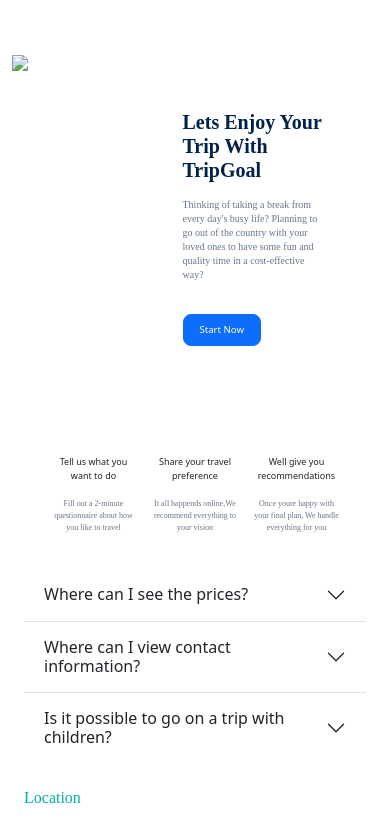
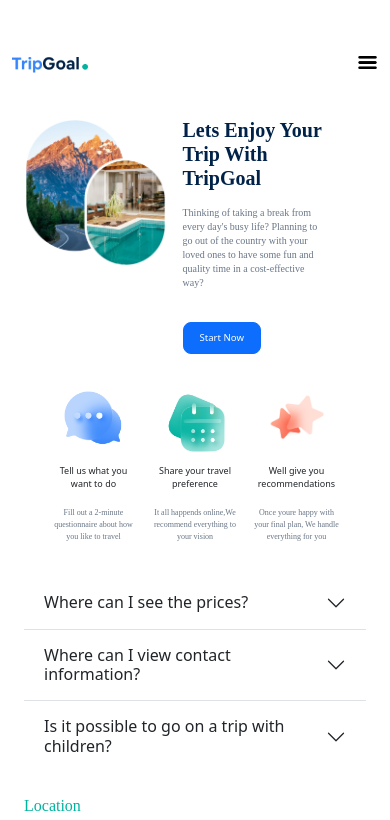
Before and after one commit to shod1/bootstrap, a plain HTML site: page index.html in a window 390 px wide. Shown: the top 820 px of the page. Drawn offline with nearby package versions, Linux system fonts and the light colour scheme.

Commit message:
Update index.html

```diff
--- a/index.html
+++ b/index.html
@@ -11,7 +11,7 @@
 <body>
     <div class="container">
       <header class="header row g-5 header-mar">
-        <div class="logo col-2"><img src="images/Logo (1).png" class="img-fluid"></div>
+        <div class="logo col-2"><img src="Logo (1).png" class="img-fluid"></div>
         <div class="col">
           <ul class="nav justify-content-center hid">
             <li class="nav-item">
@@ -34,12 +34,12 @@
         <div class="col-2 hid">
             <div class="navbtn"><button type="button" class="btn btn-primary">Register</button></div>
         </div>
-        <div class="burger col-2"><img src="images/Hamburger_icon.svg.png" alt="" class="img-fluid"></div>
+        <div class="burger col-2"><img src="Hamburger_icon.svg.png" alt="" class="img-fluid"></div>
       </header>
     <section class="sec-1">
       <div class="container">
         <div class="d-flex gap-3">
-          <div class="block-img col-5 col-md-6"><img src="images/Group 143.png" class="img-fluid" alt=""></div>
+          <div class="block-img col-5 col-md-6"><img src="Group 143.png" class="img-fluid" alt=""></div>
           <div class="block-text col-5 my-auto row-gap-3">
             <h1 class="zag1 pb-2">Lets Enjoy Your Trip with TripGoal</h1>
             <p class="p1 pb-3">
@@ -72,17 +72,17 @@
       <div class="container">
         <div class="d-flex justify-content-center gap-3 flexwrap">
           <div class="col-3">
-            <div class="block-img2 mx-auto text-center"><img src="images/Chat.png" alt="" class="img-fluid"></div>
+            <div class="block-img2 mx-auto text-center"><img src="Chat.png" alt="" class="img-fluid"></div>
             <p class="pbold text-center">Tell us what you want to do</p>
             <p class="plight text-center">Fill out a 2-minute questionnaire about how you like to travel</p>
           </div>
           <div class="col-3">
-            <div class="block-img2 mx-auto text-center"><img src="images/Calendar.png" alt="" class="img-fluid"></div>
+            <div class="block-img2 mx-auto text-center"><img src="Calendar.png" alt="" class="img-fluid"></div>
             <p class="pbold text-center">Share your travel preference</p>
             <p class="plight text-center">It all happends online,We recommend everything to your vision</p>
           </div>
           <div class="col-3">
-            <div class="block-img2 mx-auto text-center"><img src="images/Star.png" alt="" class="img-fluid"></div>
+            <div class="block-img2 mx-auto text-center"><img src="Star.png" alt="" class="img-fluid"></div>
             <p class="pbold text-center">Well give you recommendations</p>
             <p class="plight text-center">Once youre happy with your final plan, We handle everything for you</p>
           </div>
@@ -135,21 +135,21 @@
         <div id="carouselExampleCaptions" class="carousel slide">
           <div class="carousel-inner">
             <div class="carousel-item active">
-              <img src="images/1650544500_5-sportishka-com-p-kioto-yaponiya-krasivo-foto-5.jpg" class="d-block w-100" alt="...">
+              <img src="1650544500_5-sportishka-com-p-kioto-yaponiya-krasivo-foto-5.jpg" class="d-block w-100" alt="...">
               <div class="carousel-caption d-none d-md-block">
                 <h5>Метка первого слайда</h5>
                 <p>Некоторый репрезентативный заполнитель для первого слайда.</p>
               </div>
             </div>
             <div class="carousel-item">
-              <img src="images/b20cd1997437663cd7e5048566225b5c.jpeg" class="d-block w-100" alt="...">
+              <img src="b20cd1997437663cd7e5048566225b5c.jpeg" class="d-block w-100" alt="...">
               <div class="carousel-caption d-none d-md-block">
                 <h5>Метка второго слайда</h5>
                 <p>Некоторый репрезентативный заполнитель для второго слайда.</p>
               </div>
             </div>
             <div class="carousel-item">
-              <img src="images/stone-carving-statue-sculpture-carving-tree-monument-art-botany-historic-site-temple-ancient-history-hindu-temple-tourism-plant-leisure-photography-wood-ruins-archaeological-site-artwork-history-garden-visual-ar.jpg" class="d-block w-100" alt="...">
+              <img src="stone-carving-statue-sculpture-carving-tree-monument-art-botany-historic-site-temple-ancient-history-hindu-temple-tourism-plant-leisure-photography-wood-ruins-archaeological-site-artwork-history-garden-visual-ar.jpg" class="d-block w-100" alt="...">
               <div class="carousel-caption d-none d-md-block">
                 <h5>Метка третьего слайда</h5>
                 <p>Некоторый репрезентативный заполнитель для третьего слайда.</p>
```
